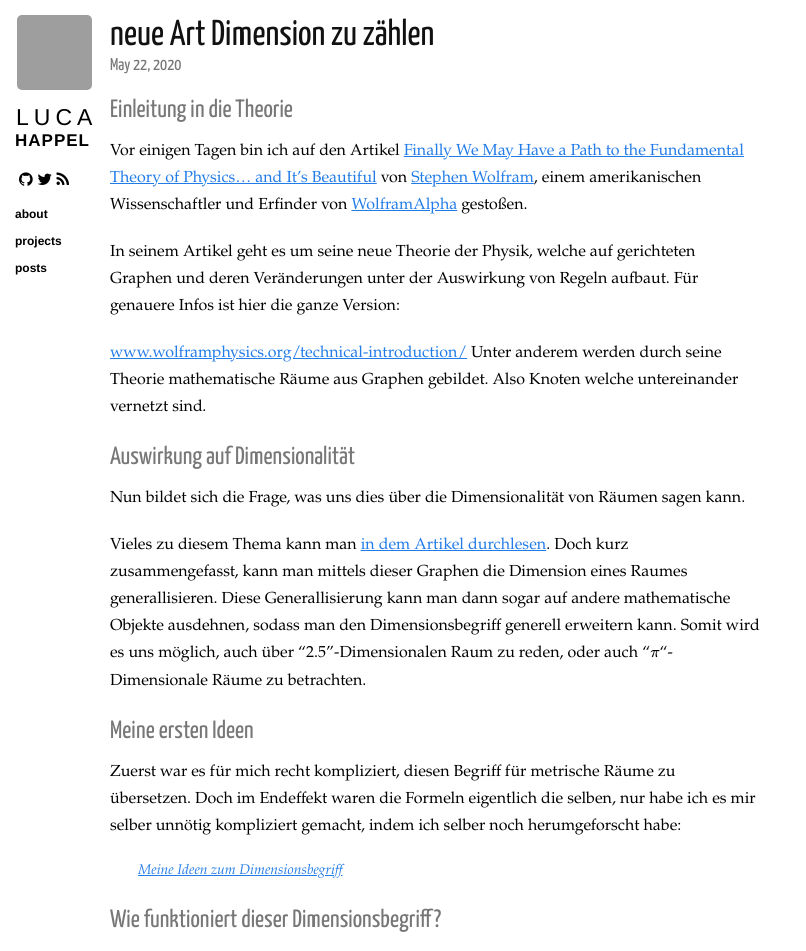
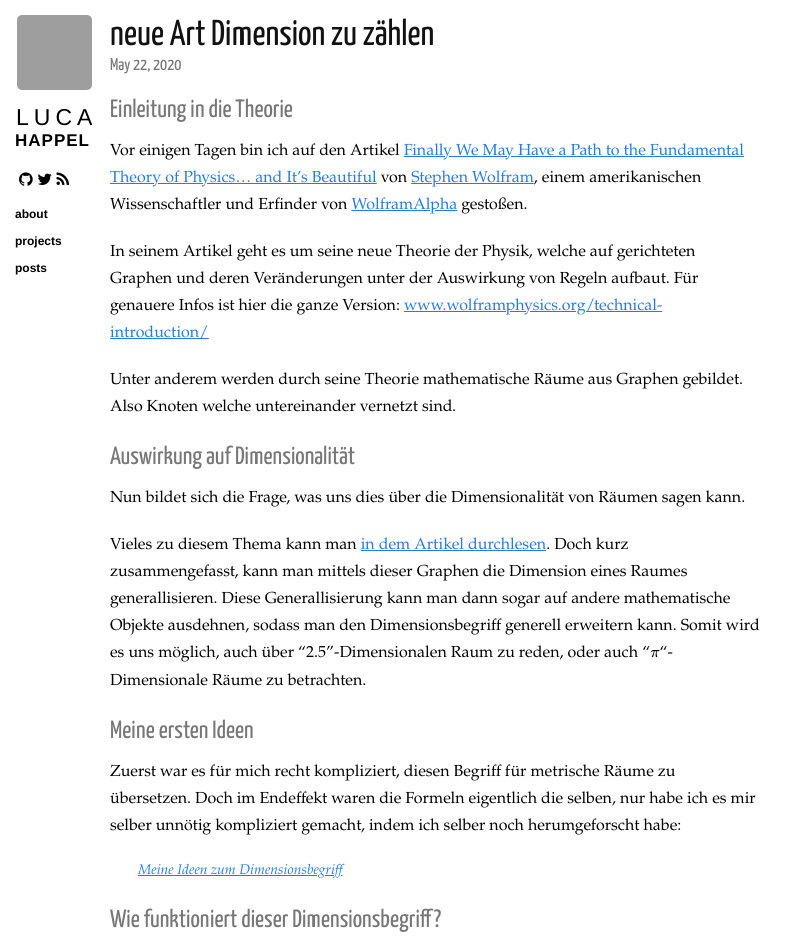
Before and after one commit to Quoteme/quoteme.github.io, a Jekyll site: the page built from _posts/2020-05-22-neue_Art_Dimension_zu_zählen.md, in a window 1280 px wide. Shown: the top 951 px of the page, without its empty margins (0-806 px from the left). Built offline with Jekyll 4.4.1, drawn with Linux system fonts in a browser that asks for light colours; nearby versions of some CDN libraries; formulas are drawn with MathJax 3; a script that is not in the unit is left out; comment, search, counter and statistics services are not loaded; grey boxes are pictures that could not be loaded.

Commit message:
link einrückung berichtigt

```diff
--- a/_posts/2020-05-22-neue_Art_Dimension_zu_zählen.md
+++ b/_posts/2020-05-22-neue_Art_Dimension_zu_zählen.md
@@ -19,8 +19,8 @@ amerikanischen Wissenschaftler und Erfinder von
 In seinem Artikel geht es um seine neue Theorie der Physik, welche auf
 gerichteten Graphen und deren Veränderungen unter der Auswirkung von
 Regeln aufbaut. Für genauere Infos ist hier die ganze Version:
+[www.wolframphysics.org/technical-introduction/](https://www.wolframphysics.org/technical-introduction/)
 
-[www.wolframphysics.org/technical-introduction/](https://www.wolframphysics.org/technical-introduction/)
 Unter anderem werden durch seine Theorie mathematische Räume aus Graphen
 gebildet. Also Knoten welche untereinander vernetzt sind.
 
--- a/other/2020-05-22-neue_Art_Dimension_zu_zählen.rmd
+++ b/other/2020-05-22-neue_Art_Dimension_zu_zählen.rmd
@@ -29,8 +29,8 @@ und Erfinder von [WolframAlpha](https://www.wolframalpha.com/) gestoßen.
 In seinem Artikel geht es um seine neue Theorie der Physik, welche auf
 gerichteten Graphen und deren Veränderungen unter der Auswirkung von
 Regeln aufbaut. Für genauere Infos ist hier die ganze Version:
+[www.wolframphysics.org/technical-introduction/](https://www.wolframphysics.org/technical-introduction/)
 
-[www.wolframphysics.org/technical-introduction/](https://www.wolframphysics.org/technical-introduction/)
 Unter anderem werden durch seine Theorie mathematische Räume
 aus Graphen gebildet. Also Knoten welche untereinander vernetzt sind.
 
```
